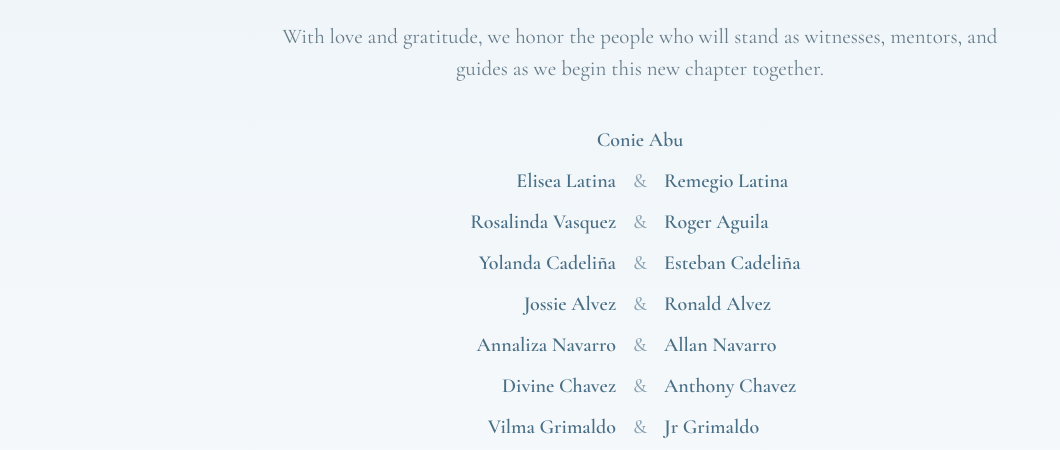
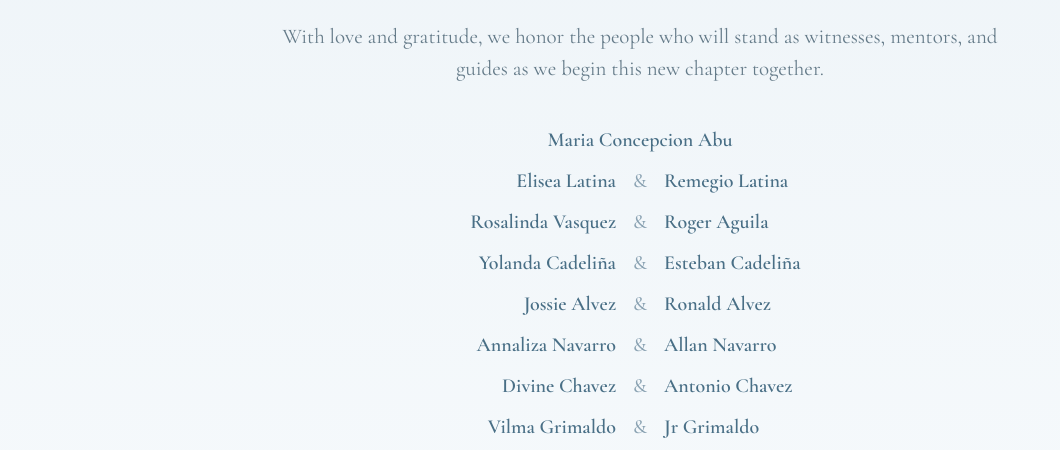
Before and after one commit to CarloAndVennie/10-10-26, a plain HTML site: page index.html in a window 1280 px wide. Shown: the part 6843-7293 px from the top of the page, without its empty margins (0-1060 px from the left). Drawn offline with nearby package versions, Linux system fonts and the light colour scheme.

Commit message:
Update index.html

```diff
--- a/index.html
+++ b/index.html
@@ -1732,13 +1732,13 @@ section, .wrap, .hero, .hero-content, .gallery-section, .gallery-stage,
         <p class="principal-sponsors-intro">With love and gratitude, we honor the people who will stand as witnesses, mentors, and guides as we begin this new chapter together.</p>
 
         <div class="principal-sponsors-list">
-          <div class="sponsor-single"><span>Conie Abu</span></div>
+          <div class="sponsor-single"><span>Maria Concepcion Abu</span></div>
           <div class="sponsor-pair"><span>Elisea Latina</span><span>Remegio Latina</span></div>
           <div class="sponsor-pair"><span>Rosalinda Vasquez</span><span>Roger Aguila</span></div>
           <div class="sponsor-pair"><span>Yolanda Cadeliña</span><span>Esteban Cadeliña</span></div>
           <div class="sponsor-pair"><span>Jossie Alvez</span><span>Ronald Alvez</span></div>
           <div class="sponsor-pair"><span>Annaliza Navarro</span><span>Allan Navarro</span></div>
-          <div class="sponsor-pair"><span>Divine Chavez</span><span>Anthony Chavez</span></div>
+          <div class="sponsor-pair"><span>Divine Chavez</span><span>Antonio Chavez</span></div>
           <div class="sponsor-pair"><span>Vilma Grimaldo</span><span>Jr Grimaldo</span></div>
           <div class="sponsor-pair"><span>Julita Bahala</span><span>Percival Bahala</span></div>
           <div class="sponsor-pair"><span>Jennifer Mabilog</span><span>Joel Mabilog</span></div>
```
